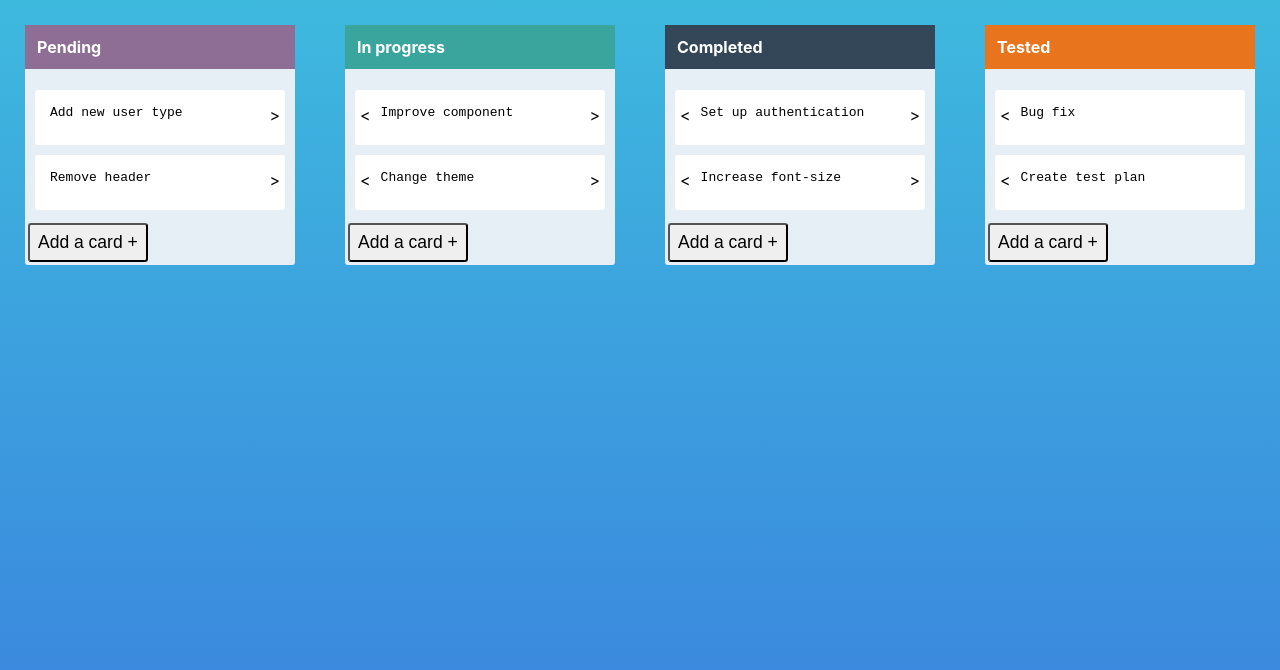
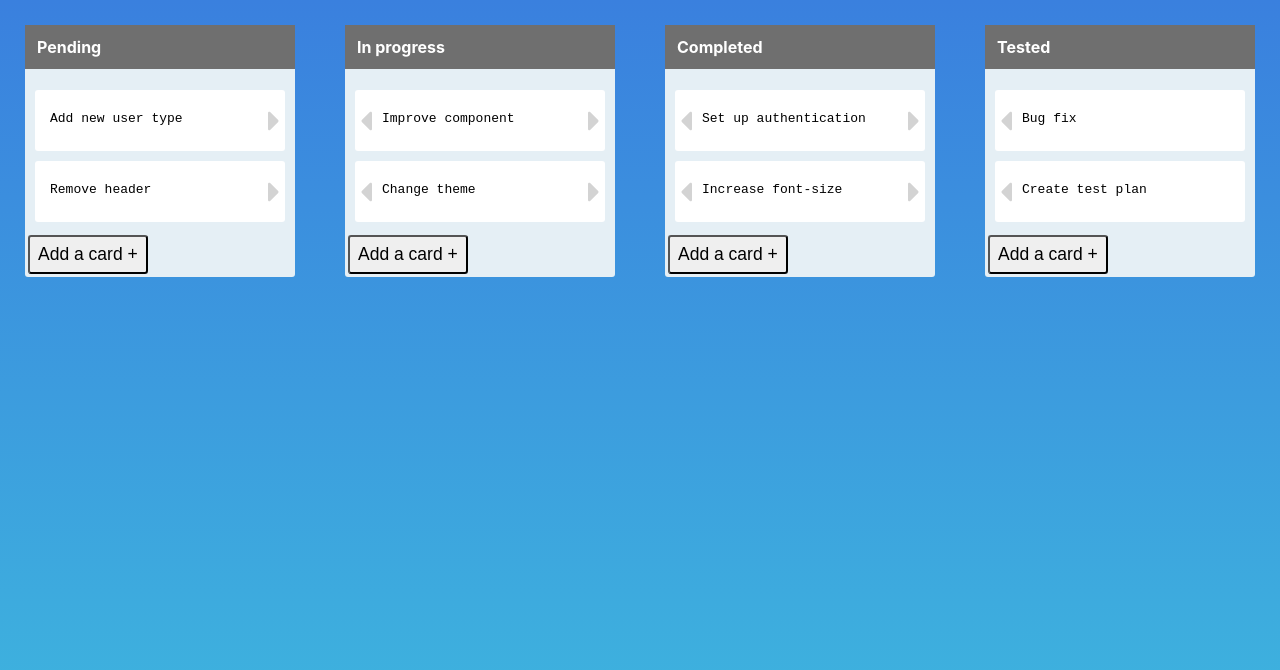
Before and after one commit to strtw/react-drag-and-drop-kanban-board, a React (Create React App) app: page / in a window 1280 px wide. Shown: the top 670 px of the page. Built offline with nearby package versions, Linux system fonts and the light colour scheme.

Commit message:
Updated board styles

```diff
--- a/package.json
+++ b/package.json
@@ -3,11 +3,15 @@
   "version": "0.1.0",
   "private": true,
   "dependencies": {
+    "@fortawesome/fontawesome-svg-core": "^1.2.28",
+    "@fortawesome/free-solid-svg-icons": "^5.13.0",
+    "@fortawesome/react-fontawesome": "^0.1.9",
     "@testing-library/jest-dom": "^4.2.4",
     "@testing-library/react": "^9.3.2",
     "@testing-library/user-event": "^7.1.2",
     "react": "^16.13.1",
     "react-dom": "^16.13.1",
+    "react-fontawesome": "^1.7.1",
     "react-scripts": "3.4.1"
   },
   "scripts": {
--- a/src/App.css
+++ b/src/App.css
@@ -1,5 +1,6 @@
 body {
   background: linear-gradient(#3eb9de, #3a80de);
+  background: linear-gradient(#3a80de, #3eb9de);
   background-size: cover;
   background-position: center;
   background-repeat: no-repeat;
@@ -32,7 +33,7 @@ body {
   resize: none;
   outline: none;
   font-size: 1em;
-  margin: 0px 10px 10px 10px;
+  margin: 6px 10px 10px 10px;
 }
 
 .column {
@@ -61,26 +62,30 @@ body {
   cursor: default;
 }
 
-.purple {
+.dark {
   color: #ffffff;
-  background-color: #8e6e95;
+  background-color: #6f6f6f;
 }
 
 .teal {
   color: #ffffff;
-  background-color: #39a59c;
+  background-color: #d1caa1;
 }
 
 .darkgreen {
   color: #ffffff;
-  background-color: #344759;
+  background-color: #d4d6b9;
 }
 
 .orange {
   color: #ffffff;
-  background-color: #e8741e;
+  background-color: #6717E;
+}
+
+svg[class*="fa-caret"] {
+  cursor: pointer;
 }
 
 span[class*="Nav"] {
-  cursor: pointer;
+  color: lightgray;
 }
--- a/src/components/board.js
+++ b/src/components/board.js
@@ -71,6 +71,7 @@ class Board extends Component {
 
   onNavClick = (event, card, parentCategory) => {
     var columns = this.state.order;
+    console.log(event.currentTarget.classList);
     for (let i = 0; i < columns.length; i++) {
       //loop through parent columns
       var currentColumn = columns[i];
@@ -79,11 +80,11 @@ class Board extends Component {
       );
       if (currentColumn === parentCategory) {
         //if current column is same as current card's parent
-        if (event.target.className === "leftNav") {
+        if (event.currentTarget.classList.contains("leftNav")) {
           var previous = columns[i - 1]; //find the previous column
           this.setState({ [previous]: this.state[previous].concat(card) }); //update previous column state
           this.setState({ [currentColumn]: filteredColumn }); //remove card from current column state
-        } else if (event.target.className === "rightNav") {
+        } else if (event.currentTarget.classList.contains("rightNav")) {
           var next = columns[i + 1]; //find the next column
           this.setState({ [next]: this.state[next].concat(card) }); //update next column state
           this.setState({ [currentColumn]: filteredColumn }); //remove card from current column state
@@ -112,7 +113,7 @@ class Board extends Component {
           cards={this.state.pending}
           onClick={() => this.onClick(this.state.order[0])}
           onCardBlur={this.onCardBlur}
-          cardHeader={"purple"}
+          cardHeader={"dark"}
           name={this.state.order[0]}
         ></Column>
         <Column
@@ -121,7 +122,7 @@ class Board extends Component {
           cards={this.state["in progress"]}
           onClick={() => this.onClick(this.state.order[1])}
           onCardBlur={this.onCardBlur}
-          cardHeader={"teal"}
+          cardHeader={"dark"}
           name={this.state.order[1]}
         ></Column>
         <Column
@@ -130,7 +131,7 @@ class Board extends Component {
           cards={this.state.completed}
           onClick={() => this.onClick(this.state.order[2])}
           onCardBlur={this.onCardBlur}
-          cardHeader={"darkgreen"}
+          cardHeader={"dark"}
           name={this.state.order[2]}
         ></Column>
         <Column
@@ -139,7 +140,7 @@ class Board extends Component {
           cards={this.state.tested}
           onClick={() => this.onClick(this.state.order[3])}
           onCardBlur={this.onCardBlur}
-          cardHeader={"orange"}
+          cardHeader={"dark"}
           name={this.state.order[3]}
           orientation={"right"}
         ></Column>
--- a/src/components/card.js
+++ b/src/components/card.js
@@ -1,4 +1,6 @@
 import React, { Component } from "react";
+import { FontAwesomeIcon } from "@fortawesome/react-fontawesome";
+import { faCaretRight, faCaretLeft } from "@fortawesome/free-solid-svg-icons";
 
 class Card extends Component {
   constructor(props) {
@@ -23,7 +25,7 @@ class Card extends Component {
     return (
       <div
         className="card"
-        draggable
+        draggable="true"
         onDragStart={(e) => this.handleDragStart(e, card, this.props.parent)}
       >
         {this.props.orientation === "left" ? (
@@ -35,10 +37,11 @@ class Card extends Component {
             }
             className="leftNav"
           >
-            {"<"}
+            <FontAwesomeIcon size="2x" icon={faCaretLeft} />
           </span>
         )}
         <textarea
+          draggable="false"
           ref={this.props.cardField} //this talks with parent to give parent access to ref
           className="card__field"
           placeholder={"Add a new title..."}
@@ -53,12 +56,12 @@ class Card extends Component {
           <span> </span>
         ) : (
           <span
+            className="rightNav"
             onClick={(event) =>
               this.props.onClick(event, card, this.props.parent)
             }
-            className="rightNav"
           >
-            {">"}
+            <FontAwesomeIcon size="2x" icon={faCaretRight} />
           </span>
         )}
       </div>
```
Also changed, not shown: 2 other files (tests, documents, lock files or other folders).
